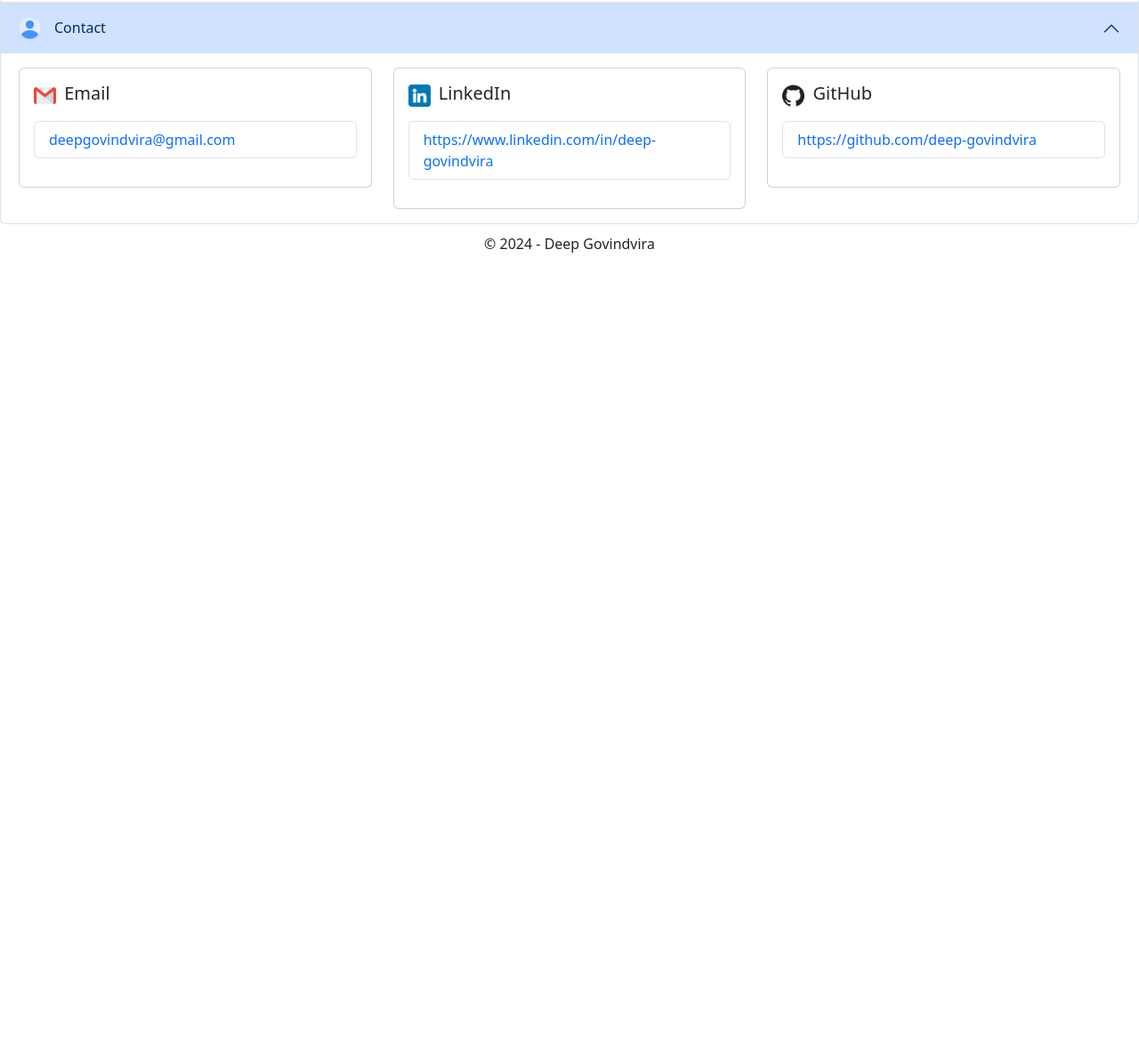
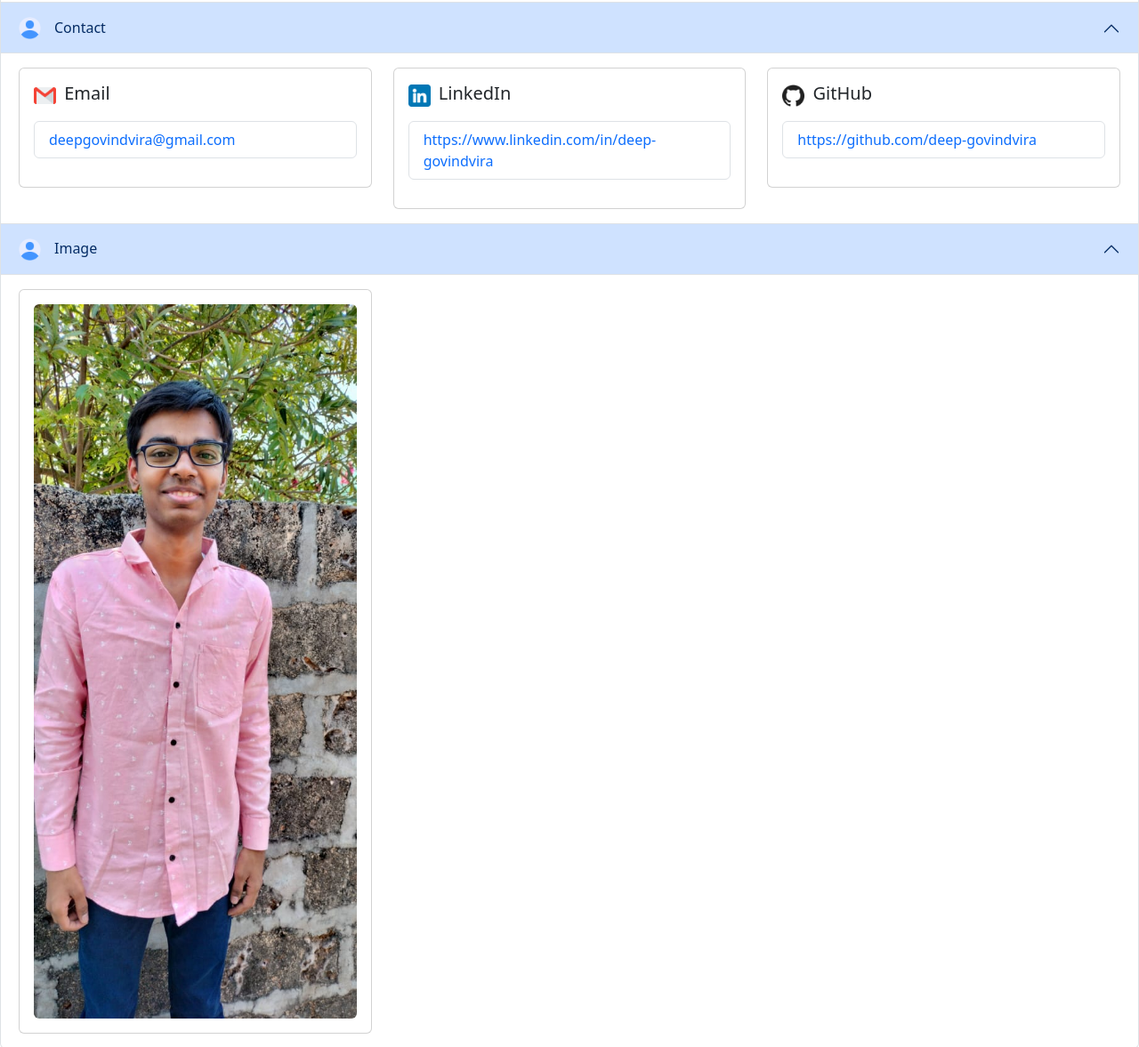
Before and after one commit to deep-govindvira/portfolio, a plain HTML site: page index.html in a window 1280 px wide. Shown: the part 3125-4302 px from the top of the page at 89% size. Before the commit the page ends 3427 px from the top, so only its background shows below. Drawn offline with nearby package versions, Linux system fonts and the light colour scheme.

Commit message:
Add Image

```diff
--- a/index.html
+++ b/index.html
@@ -637,6 +637,32 @@
                 </div>
             </div>
         </div>
+        <div class="accordion-item">
+            <h2 class="accordion-header">
+                <button class="accordion-button" type="button" data-bs-toggle="collapse"
+                    data-bs-target="#panelsStayOpen-collapse-7" aria-expanded="true"
+                    aria-controls="panelsStayOpen-collapse-7">
+                    <img src="./user.png" width="25px" height="25px" style="margin-right: 15px;" class="img-fluid"
+                        alt="Responsive image">
+                    Image
+                </button>
+            </h2>
+            <div id="panelsStayOpen-collapse-7" class="accordion-collapse collapse show">
+                <div class="accordion-body">
+                    <div class="row row-cols-1 row-cols-md-3 g-4">
+                        <div class="col">
+                            <div class="card">
+                                <div class="card-body">
+                                    <div class="text-center">
+                                        <img src="Image.jpeg"  class="img-fluid rounded" alt="Image">
+                                      </div>
+                                </div>
+                            </div>
+                        </div>
+                    </div>
+                </div>
+            </div>
+        </div>
     </div>
     <p class="text-center" style="margin-top: 10px;">© 2024 - Deep Govindvira</p>
     <script src="https://cdn.jsdelivr.net/npm/bootstrap@5.3.3/dist/js/bootstrap.bundle.min.js"
```
Also changed, not shown: Image.jpeg (added).
